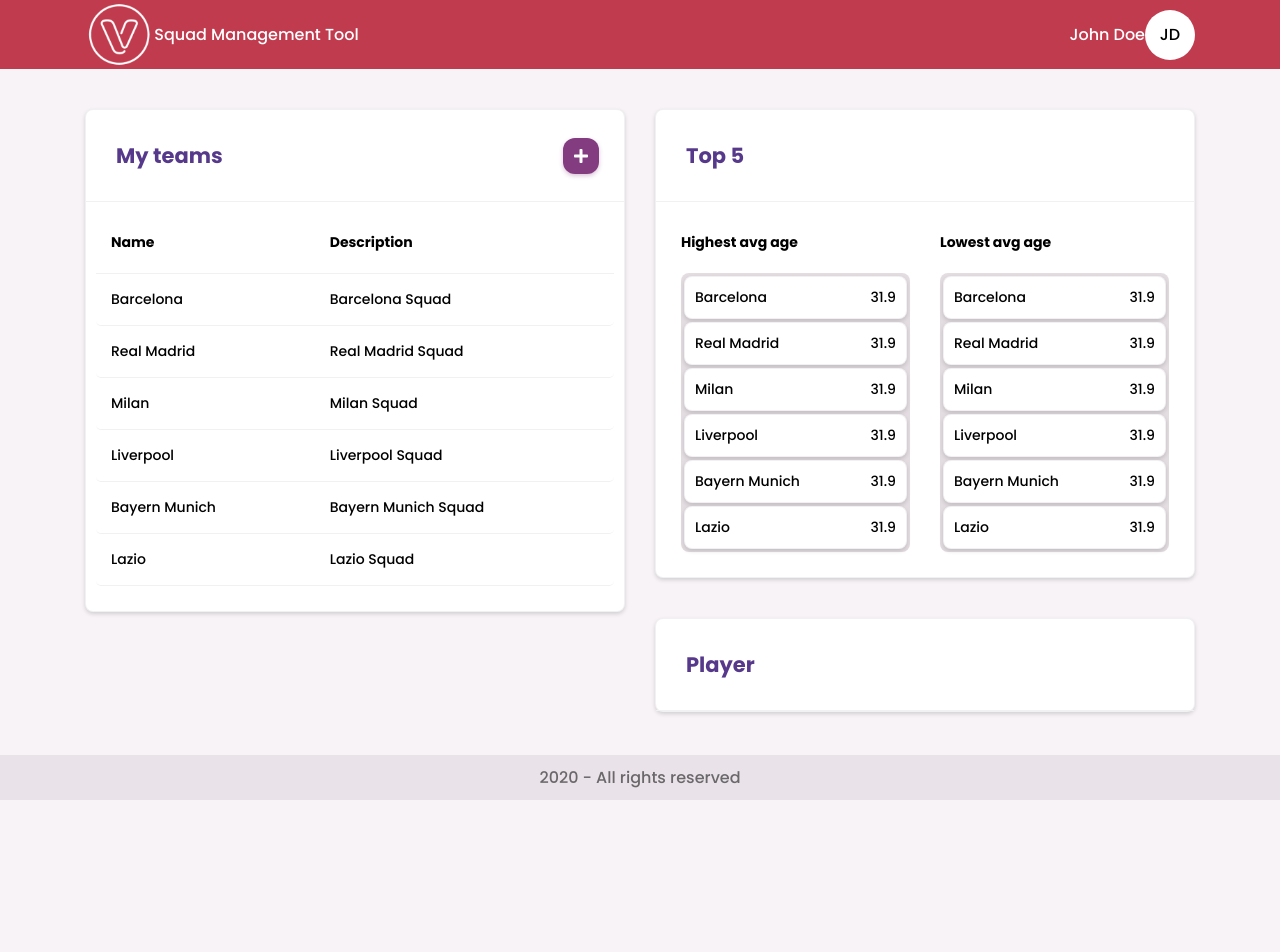
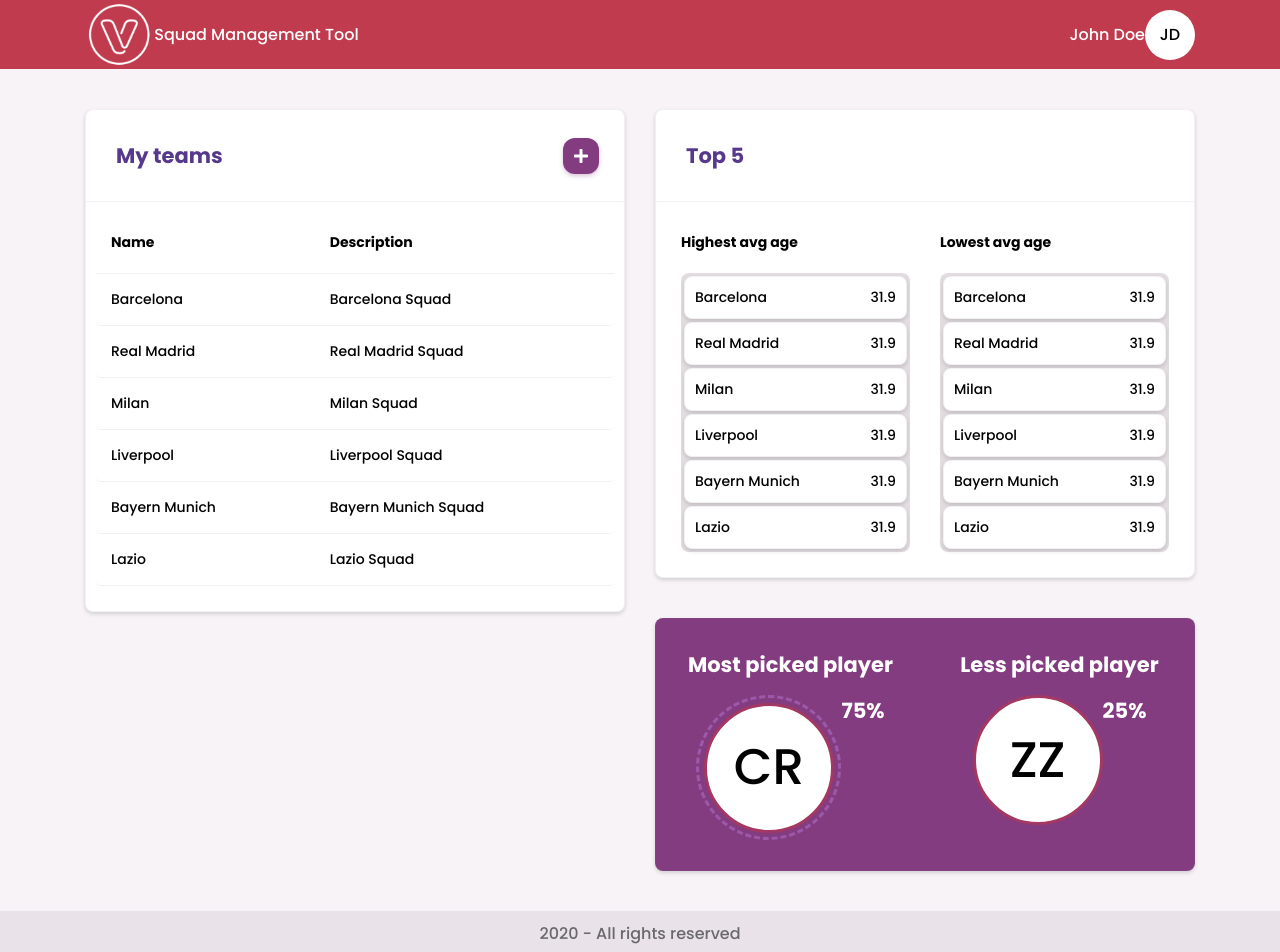
Before and after one commit to wjuniori/squad-management-tool, a React (Create React App) app: page / in a window 1280 px wide. Shown: the top 952 px of the page. Before the commit the page ends 800 px from the top, so only its background shows below. Built offline with nearby package versions, Linux system fonts and the light colour scheme.

Commit message:
feat: add Card and Dot components

```diff
--- a/src/assets/styles/global.ts
+++ b/src/assets/styles/global.ts
@@ -18,6 +18,8 @@
     --color-text-table: #ba568d;
 
     --color-border-list: #de7194;
+    --color-border-profile-emphasis: #9c59aa;
+    --color-border-profile: #a33862;
 
     --color-divider: #f1f1f1;
 
--- /dev/null
+++ b/src/components/Card/Card.styles.ts
@@ -0,0 +1,35 @@
+import styled from 'styled-components';
+import Dot from '../Dot/Dot';
+
+export const CardWrapper = styled.div`
+  display: flex;
+  flex-direction: column;
+  justify-content: center;
+  align-items: center;
+  text-align: center;
+  padding-top: 30px;
+  padding-bottom: 30px;
+  color: var(--color-text-primary);
+`;
+
+export const CardTitle = styled.h2`
+  padding-bottom: 15px;
+`;
+
+export const CardBody = styled.div`
+  display: flex;
+`;
+
+export const CardDotEmphasis = styled(Dot)`
+  height: 145px;
+  width: 145px;
+  background-color: transparent;
+  border: 3px dashed var(--color-border-profile-emphasis);
+`;
+
+export const CardDot = styled(Dot)`
+  height: 130px;
+  width: 130px;
+  font-size: 50px;
+  border: 3px solid var(--color-border-profile);
+`;
--- /dev/null
+++ b/src/components/Card/Card.tsx
@@ -0,0 +1,45 @@
+import React from 'react';
+import {
+  CardWrapper,
+  CardDot,
+  CardDotEmphasis,
+  CardTitle,
+  CardBody,
+} from './Card.styles';
+
+interface CardProps {
+  title: string;
+  playerInitials: string;
+  percentage: number;
+  emphasis?: boolean;
+}
+
+const Card: React.FC<CardProps> = ({
+  title,
+  playerInitials,
+  percentage,
+  emphasis,
+}) => (
+  <CardWrapper>
+    <CardTitle>{title}</CardTitle>
+    {emphasis ? (
+      <CardBody>
+        <CardDotEmphasis>
+          <CardDot>{playerInitials}</CardDot>
+        </CardDotEmphasis>
+        <h2>{`${percentage}%`}</h2>
+      </CardBody>
+    ) : (
+      <CardBody>
+        <CardDot>{playerInitials}</CardDot>
+        <h2>{`${percentage}%`}</h2>
+      </CardBody>
+    )}
+  </CardWrapper>
+);
+
+Card.defaultProps = {
+  emphasis: false,
+};
+
+export default Card;
--- /dev/null
+++ b/src/components/Dot/Dot.tsx
@@ -0,0 +1,14 @@
+import styled from 'styled-components';
+
+const Dot = styled.span`
+  display: flex;
+  justify-content: center;
+  align-items: center;
+  height: 50px;
+  width: 50px;
+  background-color: var(--color-text-primary);
+  color: var(--color-text-secondary);
+  border-radius: 50%;
+`;
+
+export default Dot;
--- a/src/components/ListAvg/ListAvg.styles.ts
+++ b/src/components/ListAvg/ListAvg.styles.ts
@@ -1,7 +1,7 @@
 import styled from 'styled-components';
 import WhiteBox from '../WhiteBox/WhiteBox';
 
-export const List: any = styled.div``;
+const List: any = styled.div``;
 
 List.Title = styled.h4`
   padding-top: 20px;
@@ -14,7 +14,7 @@
   border-radius: 8px;
 `;
 
-export const CustomWhiteBox = styled(WhiteBox)`
+List.Item = styled(WhiteBox)`
   margin-top: 0;
   margin-bottom: 3px;
 
@@ -28,9 +28,11 @@
   }
 `;
 
-CustomWhiteBox.Body = styled(WhiteBox.Body)`
+List.ItemBody = styled(WhiteBox.Body)`
   display: flex;
   justify-content: space-between;
   align-items: center;
   padding-bottom: 10px;
 `;
+
+export default List;
--- a/src/components/ListAvg/ListAvg.tsx
+++ b/src/components/ListAvg/ListAvg.tsx
@@ -1,5 +1,5 @@
 import React from 'react';
-import { CustomWhiteBox, List } from './ListAvg.styles';
+import List from './ListAvg.styles';
 import { Team } from '../../@types/team';
 
 interface ListAvgProps {
@@ -11,27 +11,25 @@
   ) => void;
 }
 
-const ListAvg: React.FC<ListAvgProps> = ({ title, teams, onClick }) => {
-  return (
+const ListAvg: React.FC<ListAvgProps> = ({ title, teams, onClick }) => (
   <List>
     <List.Title>{title}</List.Title>
     <List.Body>
       {teams.map((team: Team) => (
-          <CustomWhiteBox
+        <List.Item
           key={team.id}
           onClick={(event: React.MouseEvent<HTMLElement, MouseEvent>) =>
             onClick && onClick(event, team)
           }
         >
-            <CustomWhiteBox.Body>
+          <List.ItemBody>
             <span>{team.name}</span>
             <span>31.9</span>
-            </CustomWhiteBox.Body>
-          </CustomWhiteBox>
+          </List.ItemBody>
+        </List.Item>
       ))}
     </List.Body>
   </List>
 );
-};
 
 export default ListAvg;
--- a/src/components/NavBar/NavBar.styles.ts
+++ b/src/components/NavBar/NavBar.styles.ts
@@ -41,14 +41,3 @@
     display: inline;
   }
 `;
-
-export const Dot = styled.span`
-  display: flex;
-  justify-content: center;
-  align-items: center;
-  height: 50px;
-  width: 50px;
-  background-color: var(--color-text-primary);
-  color: var(--color-text-secondary);
-  border-radius: 50%;
-`;
--- a/src/components/NavBar/NavBar.tsx
+++ b/src/components/NavBar/NavBar.tsx
@@ -4,7 +4,6 @@
   TopNavWrapper,
   Image,
   TopNavContent,
-  Dot,
   Text,
   CustomLink,
 } from './NavBar.styles';
@@ -12,6 +11,7 @@
 import Row from '../GridSystem/Row/Row';
 import Col from '../GridSystem/Col/Col';
 import logo from '../../assets/images/logo-venturus.png';
+import Dot from '../Dot/Dot';
 
 const NavBar: React.FC = () => (
   <TopNav>
--- a/src/pages/Home/Home.styles.ts
+++ b/src/pages/Home/Home.styles.ts
@@ -1,7 +1,8 @@
 import styled from 'styled-components';
 import ButtonPrimary from '../../components/Buttons/ButtonPrimary/ButtonPrimary';
+import WhiteBox from '../../components/WhiteBox/WhiteBox';
 
-const ButtonCreate = styled(ButtonPrimary)`
+export const ButtonCreate = styled(ButtonPrimary)`
   display: flex;
   justify-content: center;
   align-items: center;
@@ -9,4 +10,6 @@
   border-radius: 12px;
 `;
 
-export default ButtonCreate;
+export const PurpleBox = styled(WhiteBox)`
+  background-color: var(--color-tertiary);
+`;
--- a/src/pages/Home/Home.tsx
+++ b/src/pages/Home/Home.tsx
@@ -9,9 +9,10 @@
 import useTeams from '../../hooks/useTeams';
 import teamsData from '../../data/teams.json';
 import TableTeams from '../../components/Tables/TableTeams/TableTeams';
-import ButtonCreate from './Home.styles';
+import { ButtonCreate, PurpleBox } from './Home.styles';
 import ListAvg from '../../components/ListAvg/ListAvg';
 import { Team } from '../../@types/team';
+import Card from '../../components/Card/Card';
 
 const Home: React.FC = () => {
   const { teams, setTeams } = useTeams();
@@ -78,11 +79,25 @@
                 </Row>
               </WhiteBox.Body>
             </WhiteBox>
-            <WhiteBox>
-              <WhiteBox.Header>
-                <WhiteBox.Title>Player</WhiteBox.Title>
-              </WhiteBox.Header>
-            </WhiteBox>
+            <PurpleBox>
+              <Row>
+                <Col width="50%">
+                  <Card
+                    title="Most picked player"
+                    playerInitials="CR"
+                    percentage={75}
+                    emphasis
+                  />
+                </Col>
+                <Col width="50%">
+                  <Card
+                    title="Less picked player"
+                    playerInitials="ZZ"
+                    percentage={25}
+                  />
+                </Col>
+              </Row>
+            </PurpleBox>
           </Col>
         </Row>
       </Container>
```
Lines whose indentation alone changed are shown as unchanged.
